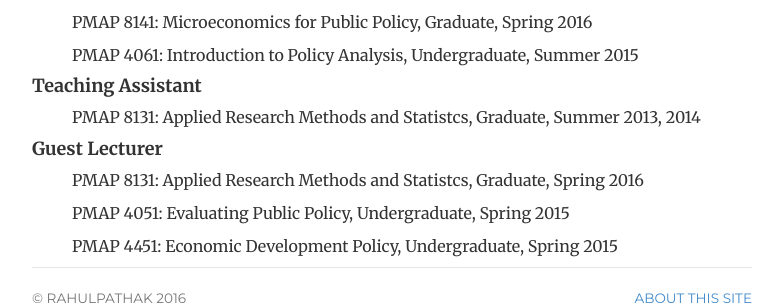
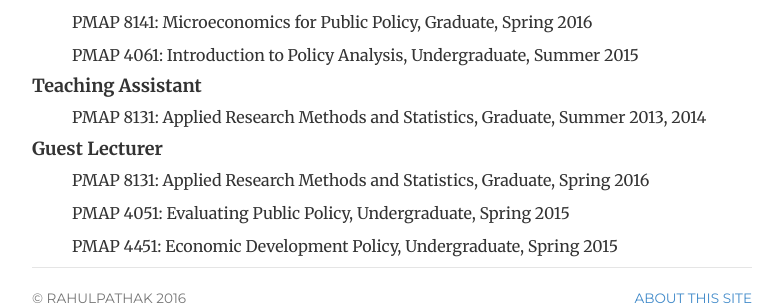
Before and after one commit to pathak-rahul/pathak-rahul.github.io, a Jekyll site: the page built from teaching/index.html, in a window 1280 px wide. Shown: the part 129-434 px from the top of the page, without its empty margins (248-1031 px from the left). Built offline with Jekyll 4.4.1, drawn with Linux system fonts in a browser that asks for light colours.

Commit message:
Update index.html

```diff
--- a/teaching/index.html
+++ b/teaching/index.html
@@ -14,13 +14,13 @@ title: teaching
 
 	<h4> Teaching Assistant </h4>
 	<ul>
-	<p>PMAP 8131: Applied Research Methods and Statistcs, Graduate, Summer 2013, 2014  </p>
+	<p>PMAP 8131: Applied Research Methods and Statistics, Graduate, Summer 2013, 2014  </p>
 	</ul>
 
 	<h4>  Guest Lecturer </h4>
 
 	<ul>
-	<p>PMAP 8131: Applied Research Methods and Statistcs, Graduate, Spring 2016  </p>
+	<p>PMAP 8131: Applied Research Methods and Statistics, Graduate, Spring 2016  </p>
 
 	<p>PMAP 4051: Evaluating Public Policy, Undergraduate, Spring 2015  </p>
 
```
